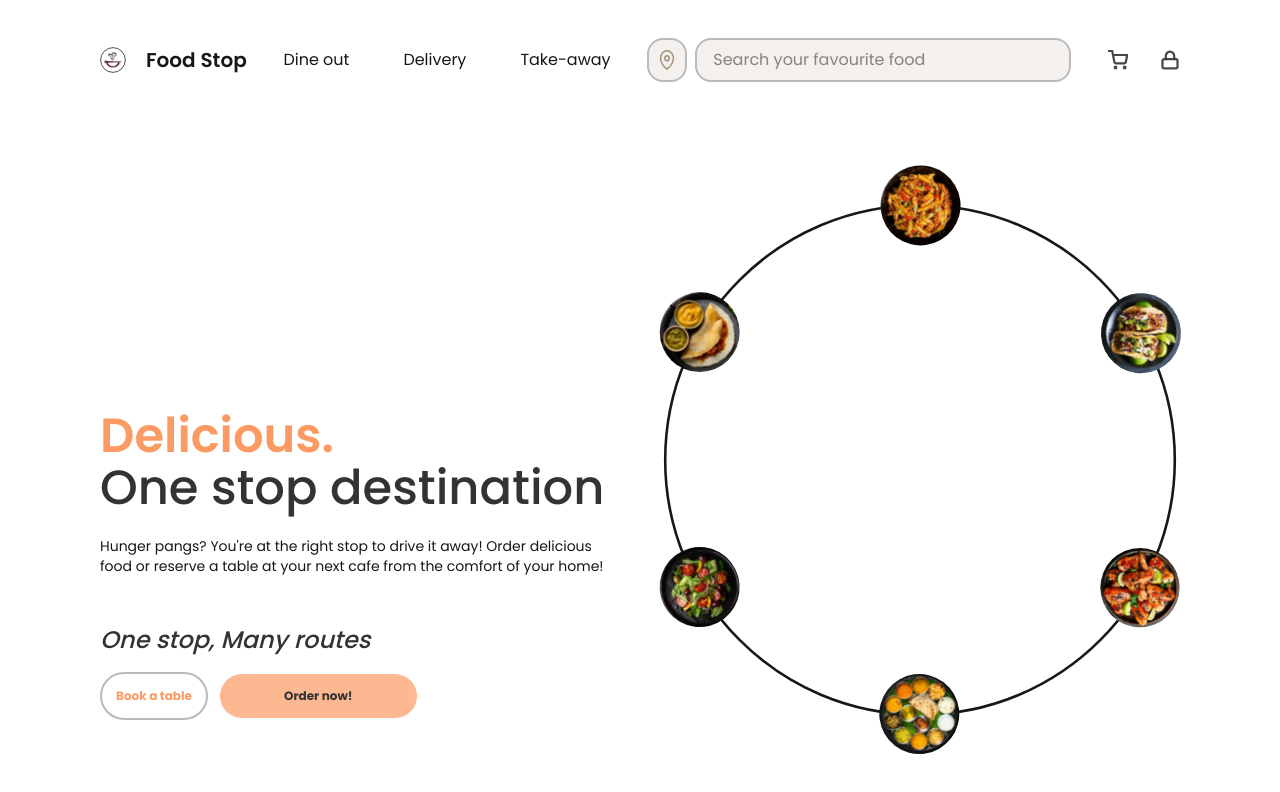
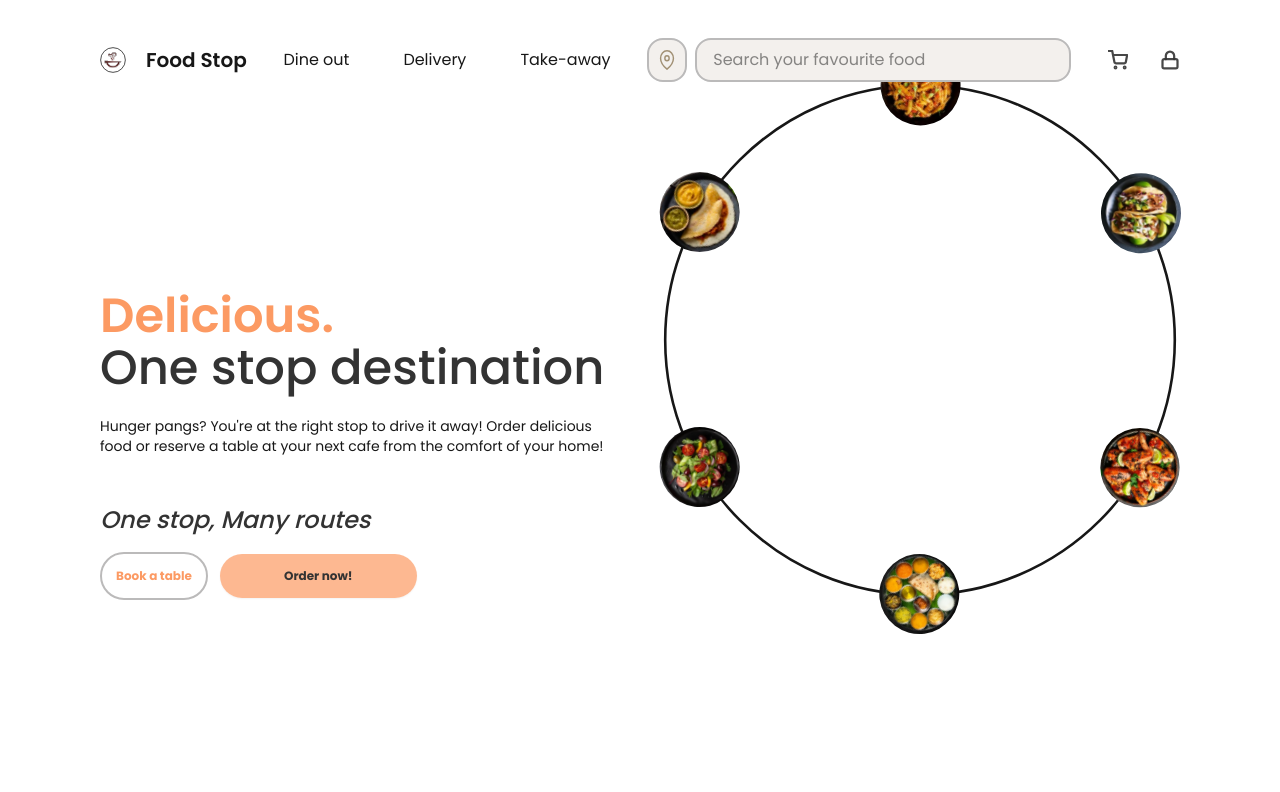
Before and after one commit to heygauravshukla/food-website-homepage, a Next.js app: page / in a window 1280 px wide. Shown: the top 792 px of the page. Built offline with nearby package versions, Linux system fonts and the light colour scheme.

Commit message:
feat: make header position absolute

```diff
--- a/src/components/header.tsx
+++ b/src/components/header.tsx
@@ -28,7 +28,7 @@ export function Header() {
   };
 
   return (
-    <header className="py-4 lg:py-9.5">
+    <header className="absolute inset-x-0 top-0 isolate z-50 py-4 lg:py-9.5">
       <nav className="container grid items-center gap-1 max-lg:grid-cols-2 max-lg:grid-rows-2 lg:flex lg:justify-between">
         {/* brand logo */}
         <Link
```
